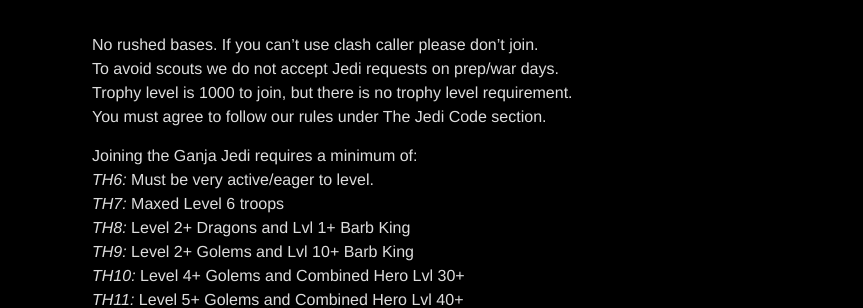
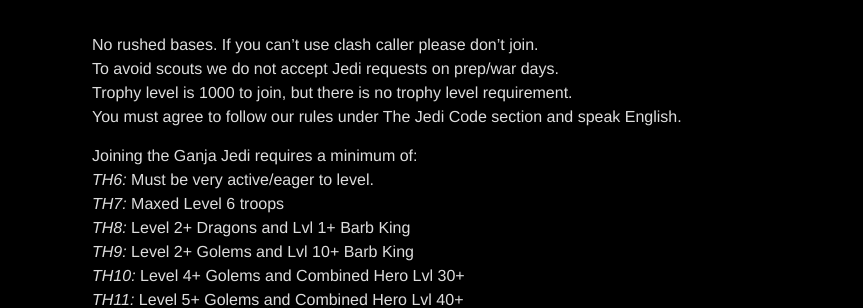
Before and after one commit to cpcobb/cpcobb.deathgrindfreak.io, a Jekyll site: the page built from join-us.md, in a window 1280 px wide. Shown: the part 1156-1464 px from the top of the page, without its empty margins (208-1071 px from the left). Built offline with Jekyll 4.4.1, drawn with Linux system fonts in a browser that asks for light colours; nearby versions of some CDN libraries.

Commit message:
Clan level 9 upgrade
added speak english

```diff
--- a/join-us.md
+++ b/join-us.md
@@ -13,7 +13,7 @@
 No rushed bases. If you can't use clash caller please don't join. <br/>
 To avoid scouts we do not accept Jedi requests on prep/war days. <br/>
 Trophy level is 1000 to join, but there is no trophy level requirement. <br/>
-You must agree to follow our rules under The Jedi Code section.
+You must agree to follow our rules under The Jedi Code section and speak English.
 
 Joining the Ganja Jedi requires a minimum of: <br/>
 *TH6:*  Must be very active/eager to level.
```
